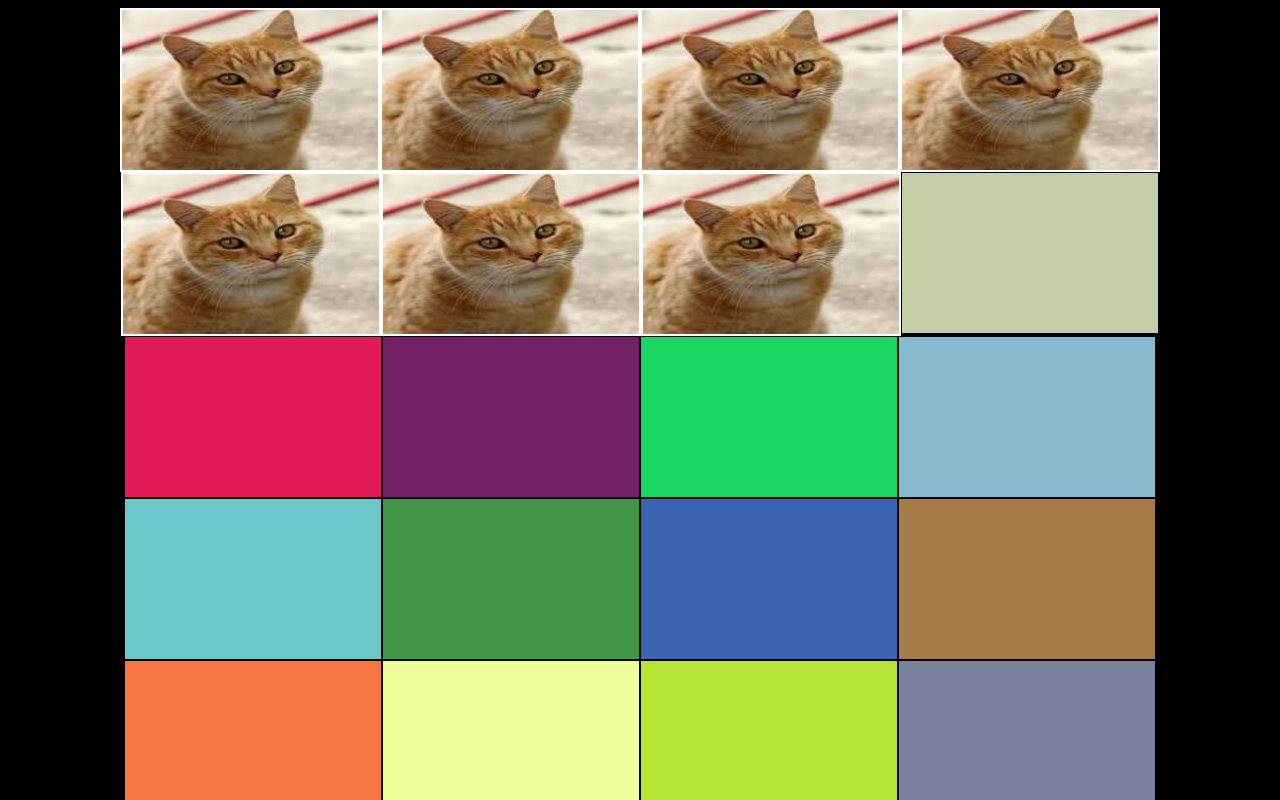
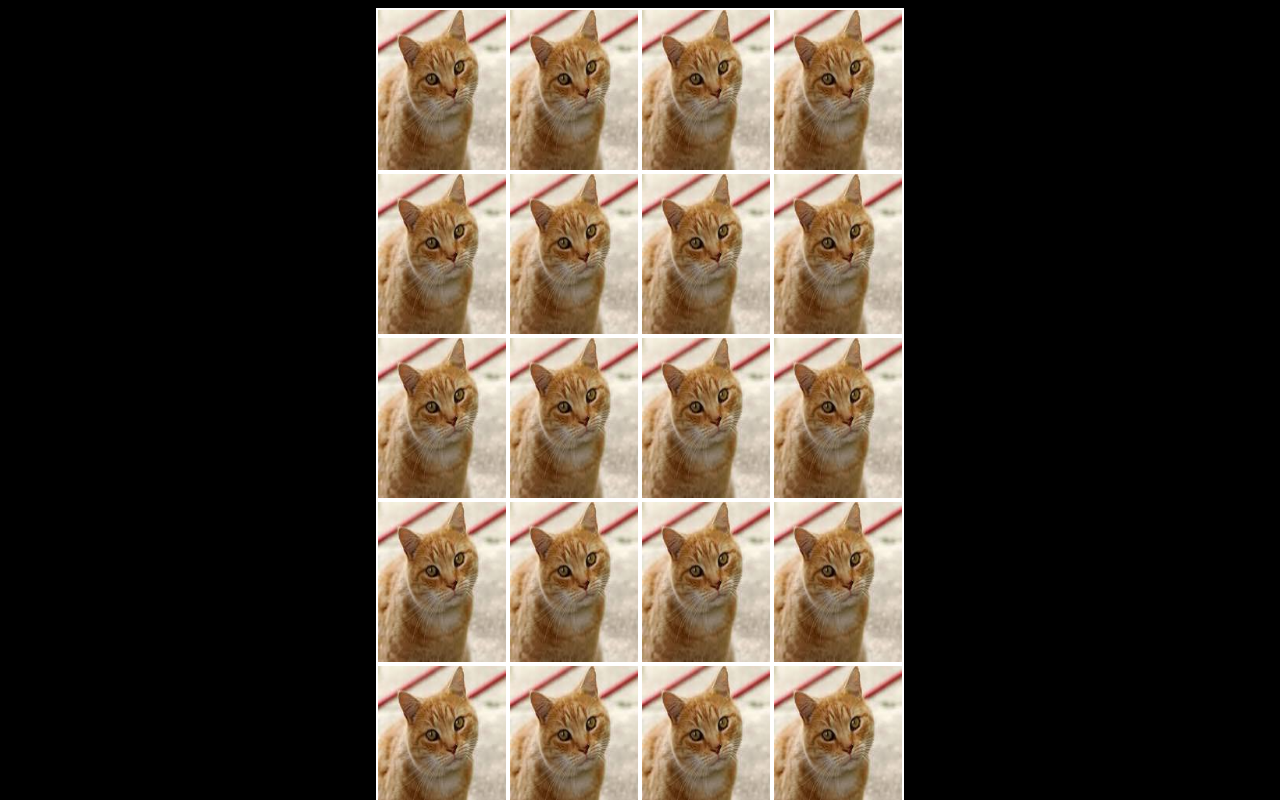
Before and after one commit to richcstanley/color-grid.github.io, a React (Create React App) app: page / in a window 1280 px wide. Shown: the top 800 px of the page. Built offline with nearby package versions, Linux system fonts and the light colour scheme.

Commit message:
delete app.css

```diff
--- a/src/App.css
+++ /dev/null
@@ -1,38 +0,0 @@
-.App {
-  text-align: center;
-}
-
-.App-logo {
-  height: 40vmin;
-  pointer-events: none;
-}
-
-@media (prefers-reduced-motion: no-preference) {
-  .App-logo {
-    animation: App-logo-spin infinite 20s linear;
-  }
-}
-
-.App-header {
-  background-color: #282c34;
-  min-height: 100vh;
-  display: flex;
-  flex-direction: column;
-  align-items: center;
-  justify-content: center;
-  font-size: calc(10px + 2vmin);
-  color: white;
-}
-
-.App-link {
-  color: #61dafb;
-}
-
-@keyframes App-logo-spin {
-  from {
-    transform: rotate(0deg);
-  }
-  to {
-    transform: rotate(360deg);
-  }
-}
--- a/src/App.js
+++ b/src/App.js
@@ -10,6 +10,19 @@
     render() {
         return (
             <div className = "App">
+            <Cat></Cat>
+            <Cat></Cat>
+            <Cat></Cat>
+            <Cat></Cat>
+            <Cat></Cat>
+            <Cat></Cat>
+            <Cat></Cat>
+            <Cat></Cat>
+            <Cat></Cat>
+            <Cat></Cat>
+            <Cat></Cat>
+            <Cat></Cat>
+            <Cat></Cat>
             <Cat></Cat>
             <Cat></Cat>
             <Cat></Cat>
--- a/src/index.css
+++ b/src/index.css
@@ -9,7 +9,7 @@
 
 .cat {
 	height: 20vh;
-	width: 20vw;
+	width: 10vw;
 	border: 2px solid white;
 
 
@@ -23,7 +23,7 @@
 
 .App {
 	display: flex;
-	width: 88vw;
+	width: 50vw;
 	flex-wrap: wrap;
 	background-color: black;
 	justify-content: center;
```
